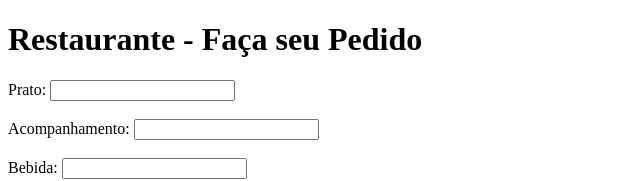
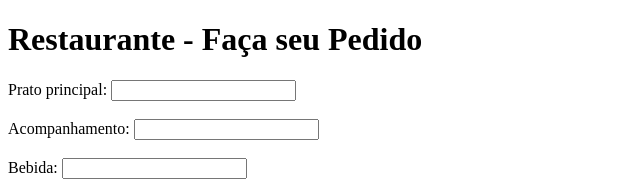
Before and after one commit to isabelesouza/restaurante, a plain HTML site: page index.html in a window 1280 px wide. Shown: the top 181 px of the page, without its empty margins (0-640 px from the left). Drawn offline with Linux system fonts and the light colour scheme.

Commit message:
mudança de nome prato

```diff
--- a/index.html
+++ b/index.html
@@ -9,7 +9,7 @@
     <h1>Restaurante - Faça seu Pedido</h1>
 
     <form id="pedidoForm">
-        <label for="prato">Prato:</label>
+        <label for="prato">Prato principal:</label>
         <input type="text" id="prato" required><br><br>
 
         <label for="acompanhamento">Acompanhamento:</label>
```
